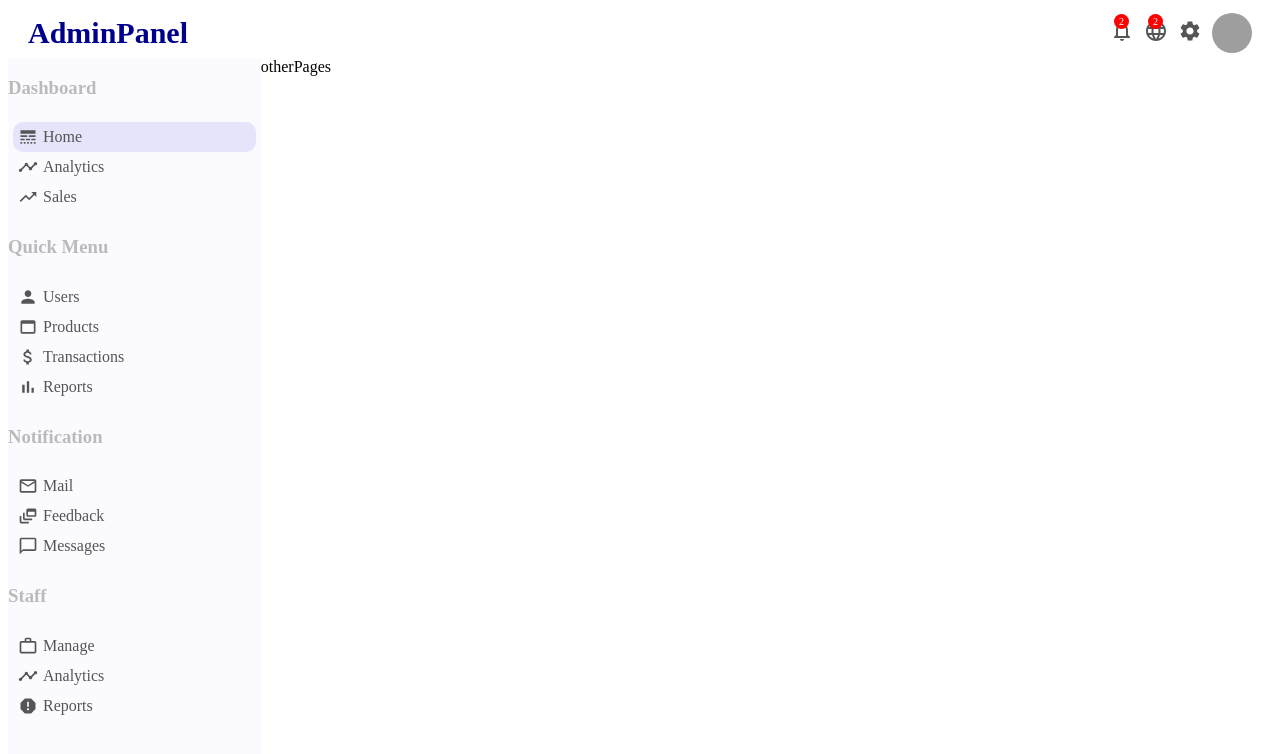
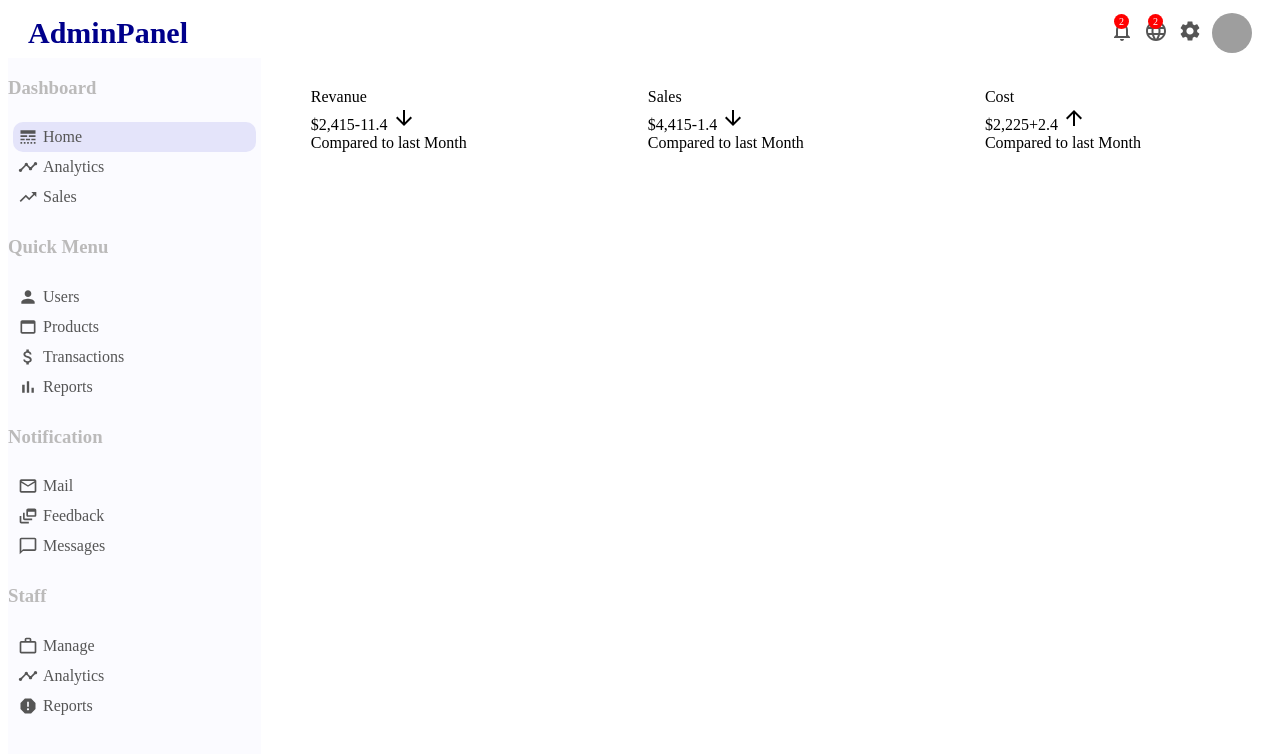
Before and after one commit to ishanEPR/UI_Design, a React (Create React App) app in the folder AdminPanel_ReactJS/admin_panel/: page / in a window 1280 px wide. Shown: the top 754 px of the page. Built offline with nearby package versions, Linux system fonts and the light colour scheme; grey boxes are pictures that could not be loaded.

Commit message:
created featured info

```diff
--- a/AdminPanel_ReactJS/admin_panel/src/App.js
+++ b/AdminPanel_ReactJS/admin_panel/src/App.js
@@ -2,6 +2,7 @@
 import Sidebar from "./components/sidebar/Sidebar";
 import Topbar from "./components/topbar/Topbar";
 import "./app.css";
+import Home from "./pages/home/Home";
 
 function App() {
   return (
@@ -9,9 +10,7 @@
       <Topbar/>
       <div className="container">
         <Sidebar/>
-        <div className="others">
-        otherPages
-        </div>
+        <Home/>
       </div>
 
 
--- a/AdminPanel_ReactJS/admin_panel/src/app.css
+++ b/AdminPanel_ReactJS/admin_panel/src/app.css
@@ -1,7 +1,3 @@
 .container{
     display: flex;
 }
-.others{
-    flex: 4;
-
-}
--- /dev/null
+++ b/AdminPanel_ReactJS/admin_panel/src/components/featuredInfo/FeaturedInfo.jsx
@@ -0,0 +1,55 @@
+import React from 'react';
+import "./featuredInfo.css";
+import { ArrowDownward,ArrowUpward } from '@material-ui/icons';
+
+export default function featuredInfo() {
+    return (
+        <div className="featured">
+            <div className="featuredItem">
+                <span className="featuredTitle">Revanue</span>
+                <div className="featuredMoneyContainer">
+                  <span className="featuredMoney">$2,415</span>
+                  <span className="featuredMoneyRate">
+
+                  -11.4 <ArrowDownward/>
+                  </span>
+
+                </div>
+                <span className="featuredSub">Compared to last Month</span>
+
+
+            </div>
+
+            <div className="featuredItem">
+                <span className="featuredTitle">Sales</span>
+                <div className="featuredMoneyContainer">
+                  <span className="featuredMoney">$4,415</span>
+                  <span className="featuredMoneyRate">
+
+                  -1.4 <ArrowDownward/>
+                  </span>
+
+                </div>
+                <span className="featuredSub">Compared to last Month</span>
+
+
+            </div>
+
+            <div className="featuredItem">
+                <span className="featuredTitle">Cost</span>
+                <div className="featuredMoneyContainer">
+                  <span className="featuredMoney">$2,225</span>
+                  <span className="featuredMoneyRate">
+
+                  +2.4 <ArrowUpward/>
+                  </span>
+
+                </div>
+                <span className="featuredSub">Compared to last Month</span>
+
+
+            </div>
+
+        </div>
+    )
+}
--- /dev/null
+++ b/AdminPanel_ReactJS/admin_panel/src/components/featuredInfo/featuredInfo.css
@@ -0,0 +1,13 @@
+.featured{
+    width: 100%;
+    display: flex;
+    justify-content: space-between;
+}
+
+.featuredItem{
+    flex: 1;
+    margin: 0px 20px;
+    padding: 30px;
+    border-radius: 10px;
+
+}
--- /dev/null
+++ b/AdminPanel_ReactJS/admin_panel/src/pages/home/Home.jsx
@@ -0,0 +1,12 @@
+import React from 'react';
+import FeaturedInfo from '../../components/featuredInfo/FeaturedInfo';
+import "./home.css";
+
+export default function Home() {
+    return (
+        <div className="home">
+            <FeaturedInfo/>
+
+        </div>
+    )
+}
--- /dev/null
+++ b/AdminPanel_ReactJS/admin_panel/src/pages/home/home.css
@@ -0,0 +1,3 @@
+.home{
+    flex: 4;
+}
```
